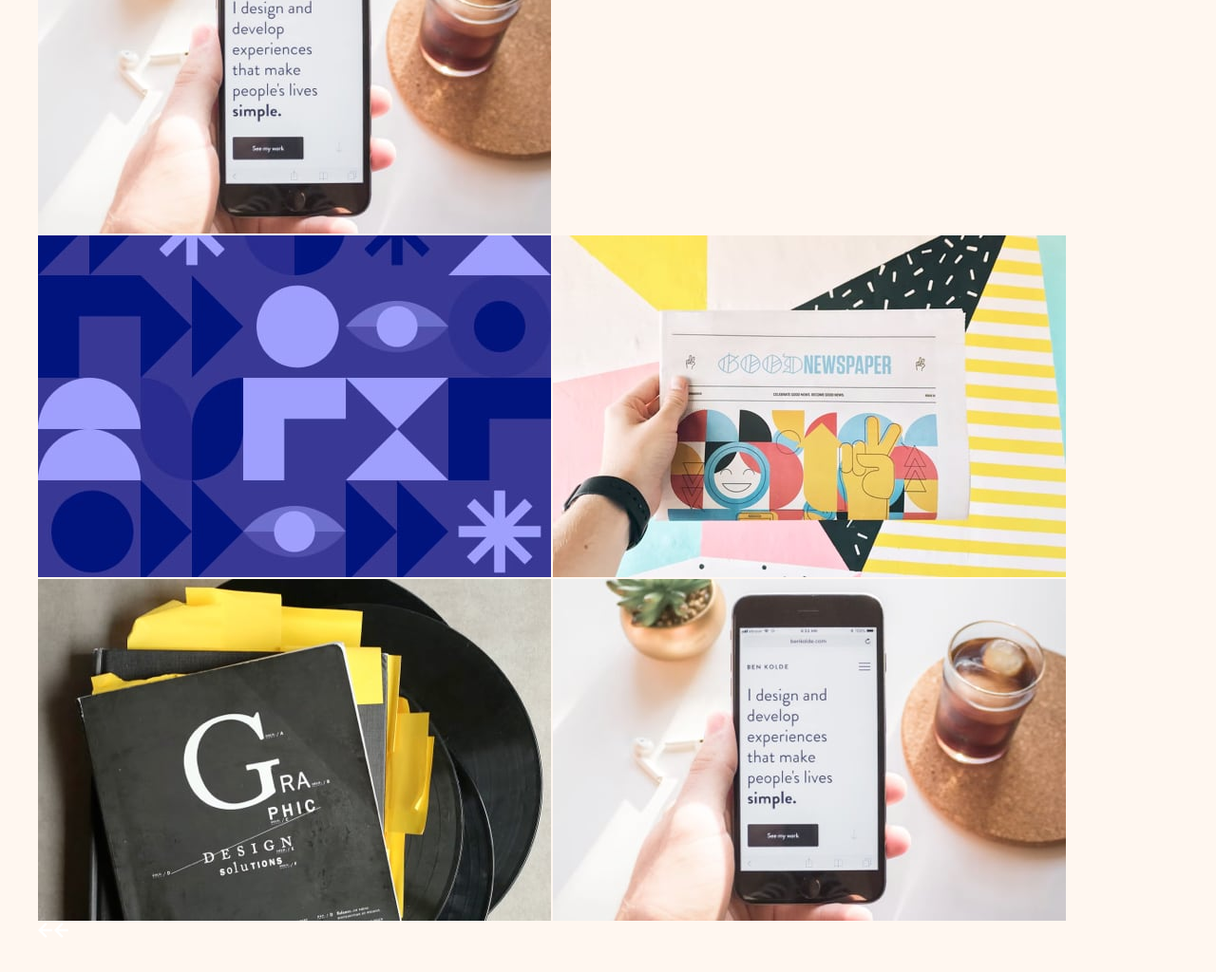
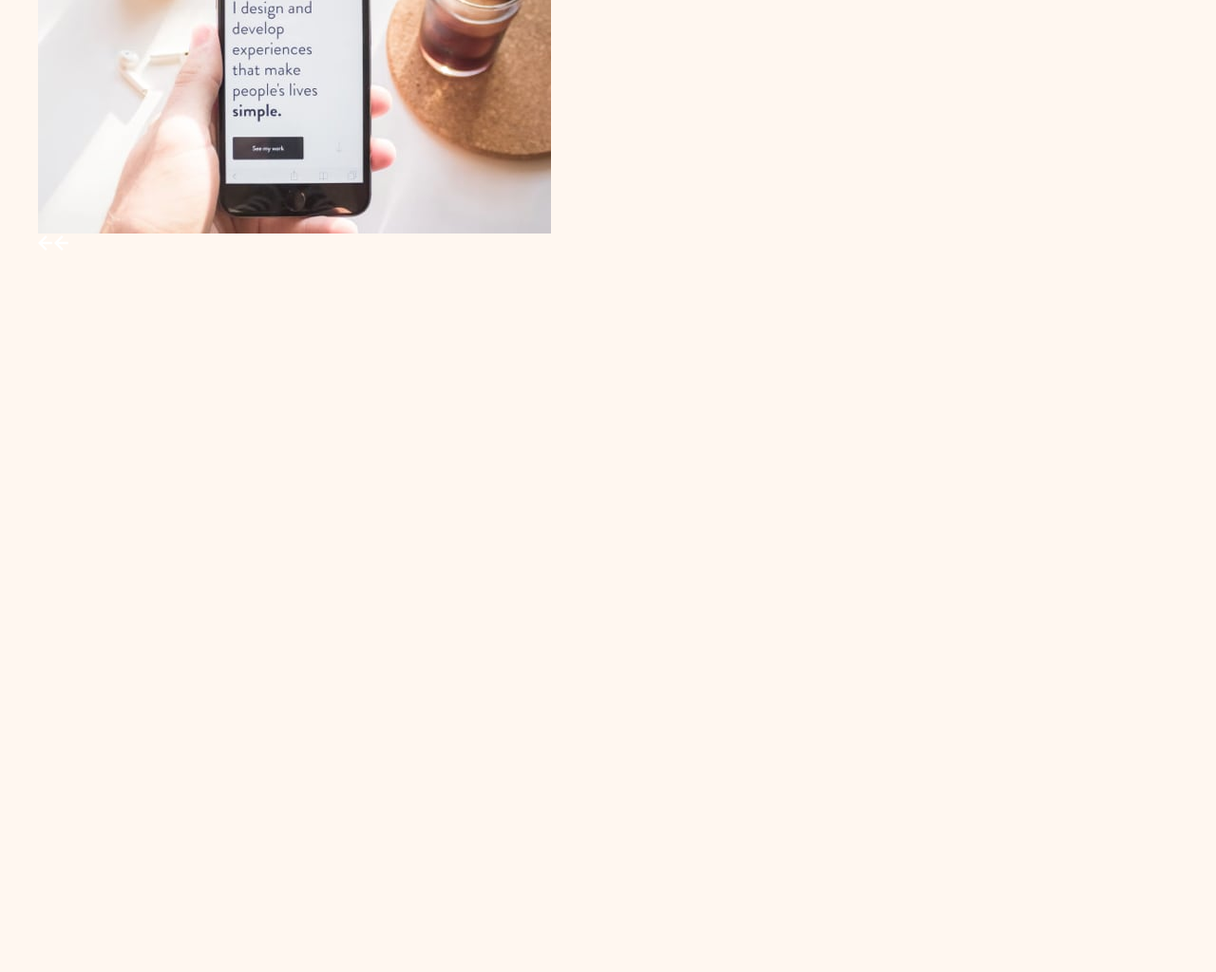
Before and after one commit to EdwardShanahan07/FM-Single-Page-Design-Portfolio, a website: page dist/index.html in a window 1280 px wide. Shown: the part 3138-4162 px from the top of the page at 95% size. After the commit the page ends 3438 px from the top, so only its background shows below. Drawn offline with Linux system fonts and the light colour scheme.

Commit message:
Remove Slider Duplicate Images

```diff
--- a/dist/index.html
+++ b/dist/index.html
@@ -130,7 +130,7 @@
         </div>
       </section>
 
-      <section id="section-worl">
+      <section id="section-work">
         <h3 class="heading-3">My Work</h3>
 
         <div class="slider">
@@ -173,30 +173,6 @@
               class="slider__img"
             />
           </div>
-
-          <img
-            src="./assets/imgs/image-slide-2.jpg"
-            alt="My Work Project 2"
-            class="slider__img"
-          />
-
-          <img
-            src="./assets/imgs/image-slide-3.jpg"
-            alt="My Work Project 3"
-            class="slider__img"
-          />
-
-          <img
-            src="./assets/imgs/image-slide-4.jpg"
-            alt="My Work Project 4"
-            class="slider__img"
-          />
-
-          <img
-            src="./assets/imgs/image-slide-5.jpg"
-            alt="My Work Project 5"
-            class="slider__img"
-          />
         </div>
 
         <div class="slider__btns">
```
